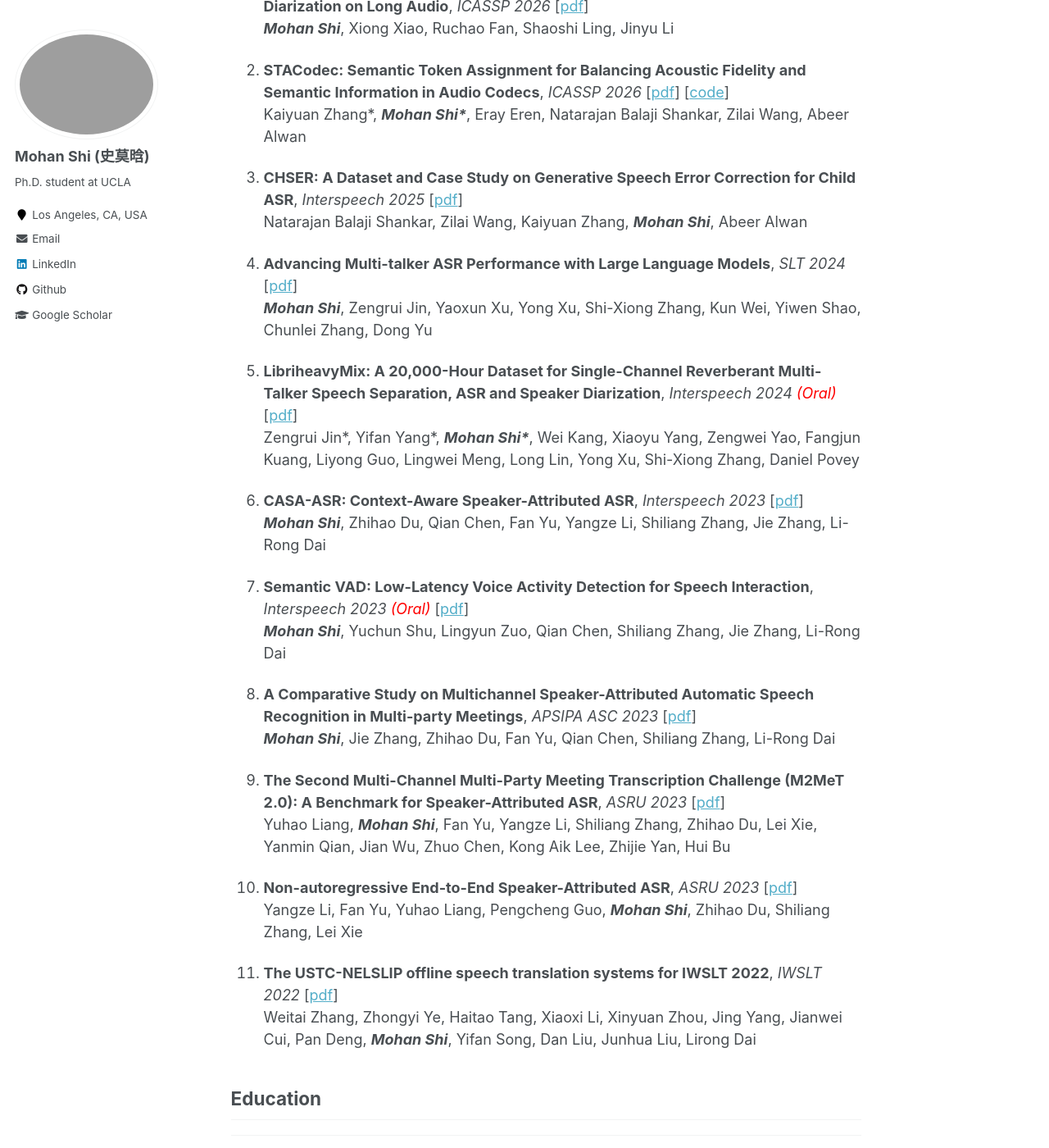
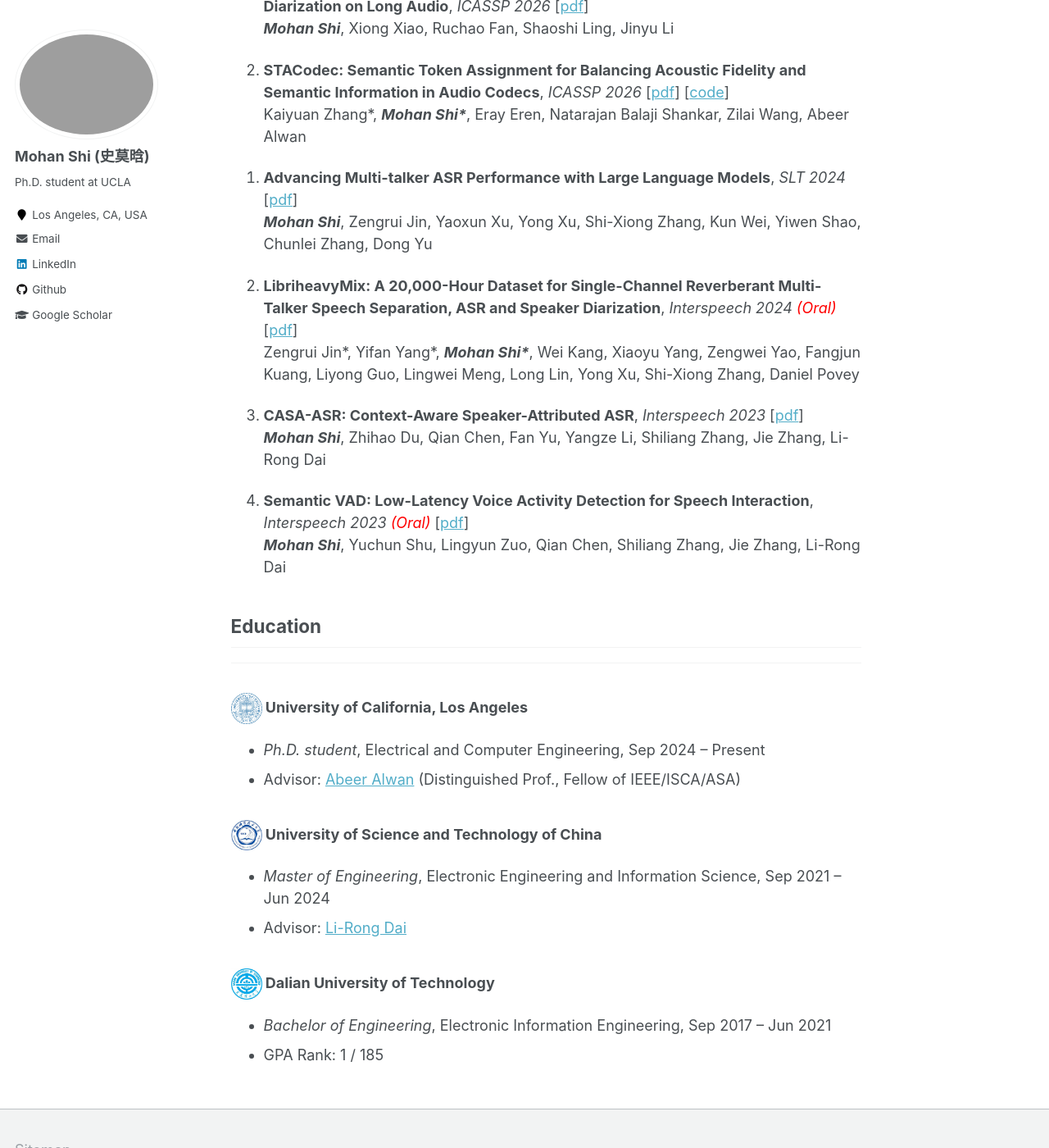
Before and after one commit to morganshi/morganshi.github.io, a Jekyll site: the page built from _pages/about.md, in a window 1280 px wide and 1400 px high, scrolled down 1325 px. Shown: the whole window at 82% size. Built offline with Jekyll 4.4.1, drawn with Linux system fonts in a browser that asks for light colours.

Commit message:
update
update

```diff
--- a/_pages/about.md
+++ b/_pages/about.md
@@ -88,8 +88,8 @@ I am Mohan Shi, a second-year Ph.D. student in Electrical and Computer Engineeri
 1. **STACodec: Semantic Token Assignment for Balancing Acoustic Fidelity and Semantic Information in Audio Codecs**, *ICASSP 2026* [[pdf](https://arxiv.org/pdf/2602.06180)] [[code](https://github.com/epcm/STACodec)]
 <br>Kaiyuan Zhang\*, <i>**Mohan Shi\***</i>, Eray Eren, Natarajan Balaji Shankar, Zilai Wang, Abeer Alwan
 
-1. **CHSER: A Dataset and Case Study on Generative Speech Error Correction for Child ASR**, *Interspeech 2025* [[pdf](https://arxiv.org/pdf/2505.18463)]
-<br>Natarajan Balaji Shankar, Zilai Wang, Kaiyuan Zhang, <i>**Mohan Shi**</i>, Abeer Alwan
+<!-- 1. **CHSER: A Dataset and Case Study on Generative Speech Error Correction for Child ASR**, *Interspeech 2025* [[pdf](https://arxiv.org/pdf/2505.18463)]
+<br>Natarajan Balaji Shankar, Zilai Wang, Kaiyuan Zhang, <i>**Mohan Shi**</i>, Abeer Alwan -->
 
 1. **Advancing Multi-talker ASR Performance with Large Language Models**, *SLT 2024* [[pdf](https://arxiv.org/pdf/2408.17431)]
 <br><i>**Mohan Shi**</i>, Zengrui Jin, Yaoxun Xu, Yong Xu, Shi-Xiong Zhang, Kun Wei, Yiwen Shao, Chunlei Zhang, Dong Yu
@@ -103,18 +103,18 @@ I am Mohan Shi, a second-year Ph.D. student in Electrical and Computer Engineeri
 1. **Semantic VAD: Low-Latency Voice Activity Detection for Speech Interaction**, *Interspeech 2023 <font color="red">(Oral)</font>* [[pdf](https://www.isca-archive.org/interspeech_2023/shi23c_interspeech.pdf)]
 <br><i>**Mohan Shi**</i>, Yuchun Shu, Lingyun Zuo, Qian Chen, Shiliang Zhang, Jie Zhang, Li-Rong Dai
 
-1. **A Comparative Study on Multichannel Speaker-Attributed Automatic Speech Recognition in Multi-party Meetings**, *APSIPA ASC 2023* [[pdf](https://arxiv.org/pdf/2211.00511)]
-<br><i>**Mohan Shi**</i>, Jie Zhang, Zhihao Du, Fan Yu, Qian Chen, Shiliang Zhang, Li-Rong Dai
+<!-- 1. **A Comparative Study on Multichannel Speaker-Attributed Automatic Speech Recognition in Multi-party Meetings**, *APSIPA ASC 2023* [[pdf](https://arxiv.org/pdf/2211.00511)]
+<br><i>**Mohan Shi**</i>, Jie Zhang, Zhihao Du, Fan Yu, Qian Chen, Shiliang Zhang, Li-Rong Dai -->
 
-1. **The Second Multi-Channel Multi-Party Meeting Transcription Challenge (M2MeT 2.0): A Benchmark for Speaker-Attributed ASR**, *ASRU 2023* [[pdf](https://arxiv.org/pdf/2309.13573)]
+<!-- 1. **The Second Multi-Channel Multi-Party Meeting Transcription Challenge (M2MeT 2.0): A Benchmark for Speaker-Attributed ASR**, *ASRU 2023* [[pdf](https://arxiv.org/pdf/2309.13573)]
 <br>Yuhao Liang, <i>**Mohan Shi**</i>, Fan Yu, Yangze Li, Shiliang Zhang, Zhihao Du, Lei Xie, Yanmin Qian, Jian
-Wu, Zhuo Chen, Kong Aik Lee, Zhijie Yan, Hui Bu
+Wu, Zhuo Chen, Kong Aik Lee, Zhijie Yan, Hui Bu -->
 
-1. **Non-autoregressive End-to-End Speaker-Attributed ASR**, *ASRU 2023* [[pdf](https://arxiv.org/pdf/2310.04863)]
+<!-- 1. **Non-autoregressive End-to-End Speaker-Attributed ASR**, *ASRU 2023* [[pdf](https://arxiv.org/pdf/2310.04863)]
 <br>Yangze Li, Fan Yu, Yuhao Liang, Pengcheng Guo, <i>**Mohan Shi**</i>, Zhihao Du, Shiliang Zhang, Lei Xie
 
 1. **The USTC-NELSLIP offline speech translation systems for IWSLT 2022**, *IWSLT 2022* [[pdf](https://aclanthology.org/2022.iwslt-1.15.pdf)]
-<br>Weitai Zhang, Zhongyi Ye, Haitao Tang, Xiaoxi Li, Xinyuan Zhou, Jing Yang, Jianwei Cui, Pan Deng, <i>**Mohan Shi**</i>, Yifan Song, Dan Liu, Junhua Liu, Lirong Dai
+<br>Weitai Zhang, Zhongyi Ye, Haitao Tang, Xiaoxi Li, Xinyuan Zhou, Jing Yang, Jianwei Cui, Pan Deng, <i>**Mohan Shi**</i>, Yifan Song, Dan Liu, Junhua Liu, Lirong Dai -->
 
 <a id="Education"></a>
 ## Education
```
